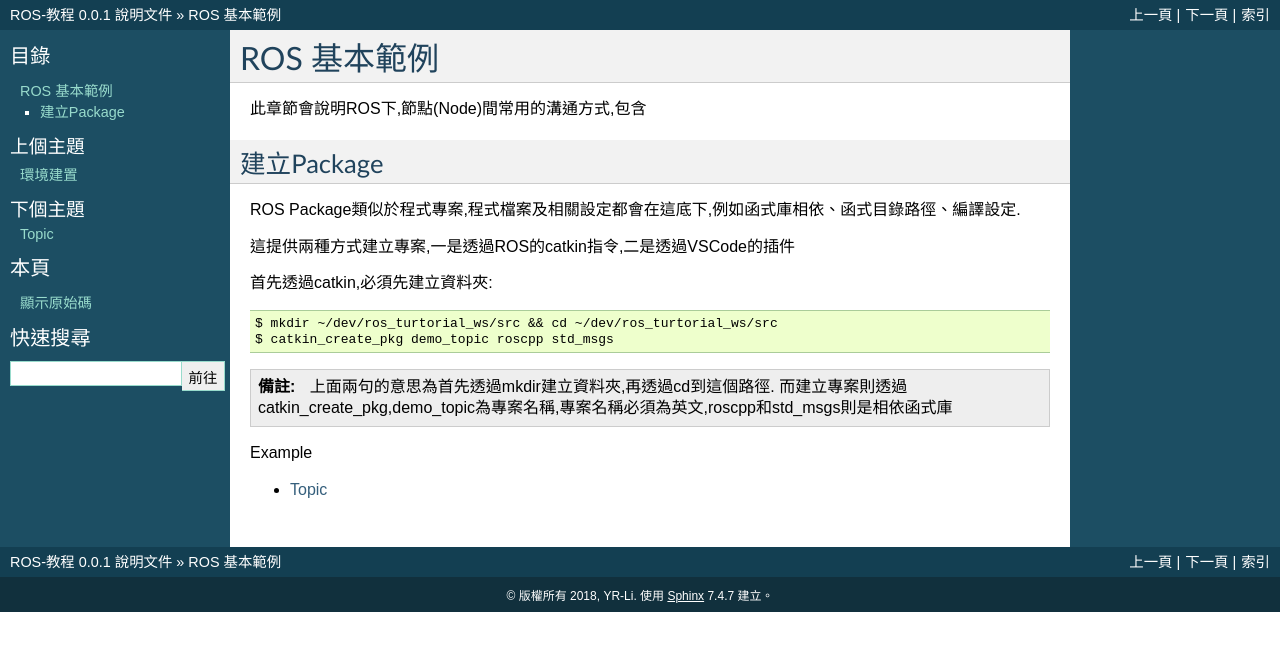
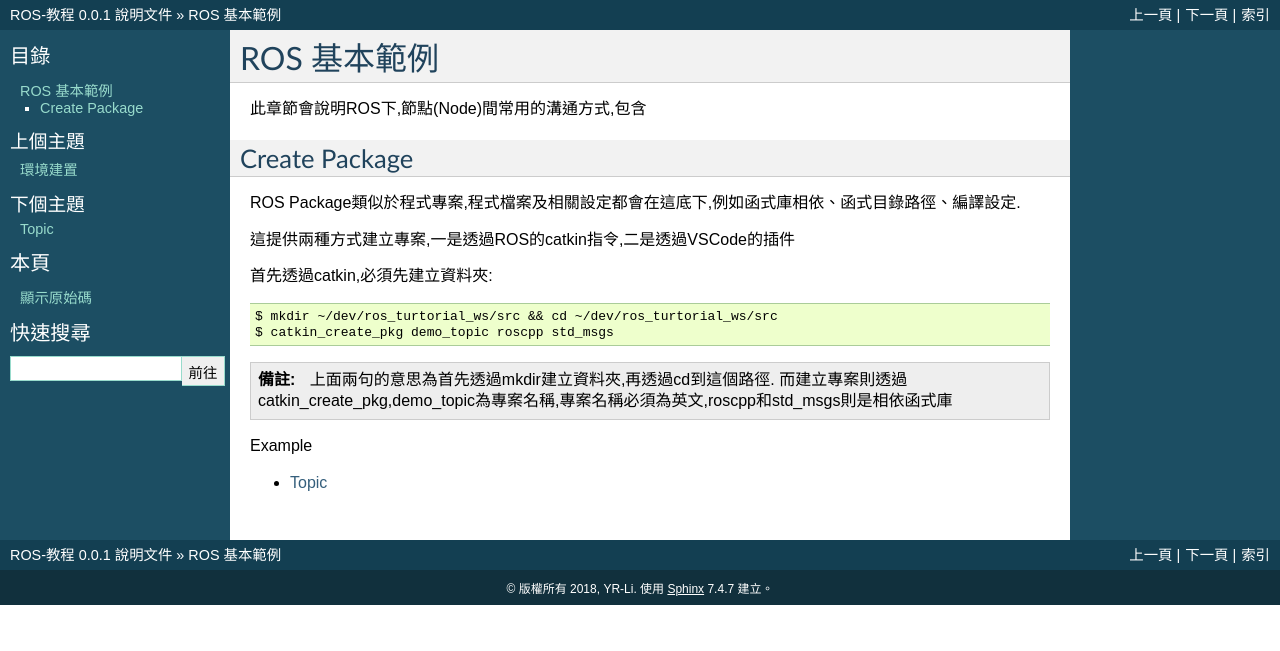
Before and after one commit to TKU-ME-Lab/ros_tutorial, a Sphinx documentation site: the page built from docs/source/tutorials/index.rst, in a window 1280 px wide. Shown: the top 651 px of the page. Built offline with Sphinx 7.4.7, drawn with Linux system fonts in a browser that asks for light colours.

Commit message:
Test Ref

```diff
--- a/docs/source/tutorials/index.rst
+++ b/docs/source/tutorials/index.rst
@@ -3,7 +3,7 @@ ROS 基本範例
 此章節會說明ROS下,節點(Node)間常用的溝通方式,包含
 
 
-建立Package
+Create Package
 --------------------
 ROS Package類似於程式專案,程式檔案及相關設定都會在這底下,例如函式庫相依、函式目錄路徑、編譯設定.
 
--- a/docs/source/tutorials/topicexample.rst
+++ b/docs/source/tutorials/topicexample.rst
@@ -8,4 +8,4 @@ Topic為在ROS裡Node之間溝通最基礎的功能,而要構成透過Topic溝
 而這個範例將舉例一個Publisher,一個subscriber透過一個topic溝通
 
 假設已經透過
-:ref:`建立Package <tutorial/index:建立Package>`
+:ref:`Create Package <tutorial/index:Create Package>`
```
